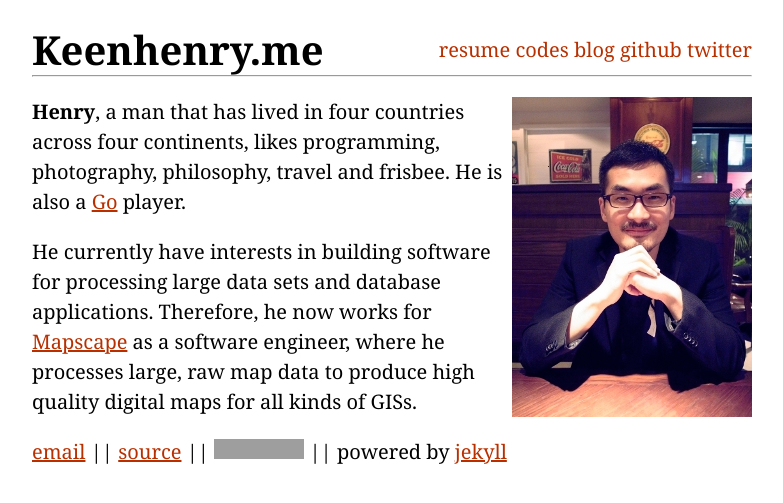
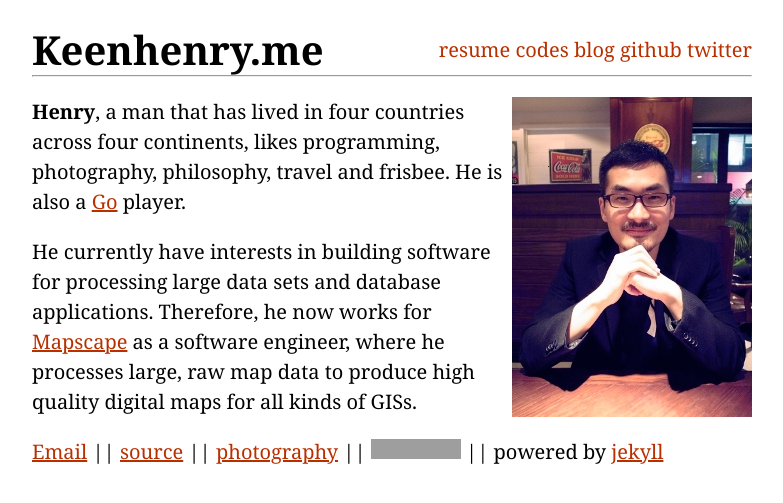
Before and after one commit to keenhenry/keenhenry.github.com, a Jekyll site: the page built from index.html, in a window 1280 px wide. Shown: the top 503 px of the page, without its empty margins (248-1031 px from the left). Built offline with Jekyll 4.4.1, drawn with Linux system fonts in a browser that asks for light colours; grey boxes are pictures that could not be loaded.

Commit message:
modified footer content

```diff
--- a/_includes/footer.html
+++ b/_includes/footer.html
@@ -1,7 +1,9 @@
 <footer> <!-- This is a HTML5 tag, all major browser supports this tag -->
-  <a href="mailto:keenhenry1109@gmail.com">email</a>
+  <a href="mailto:keenhenry1109@gmail.com">Email</a>
   ||
   <a href="http://github.com/keenhenry/keenhenry.github.com">source</a>
+  ||
+  <a href="https://picasaweb.google.com/105733140478375503084">photography</a>
   ||
   <!-- Creative Commons Licence -->
   <a href="http://creativecommons.org/licenses/by/3.0/" rel="license"><img alt="Some Rights Reserved" border="0" class="cc" src="http://creativecommons.org/images/public/somerights20.gif"></a>
```
